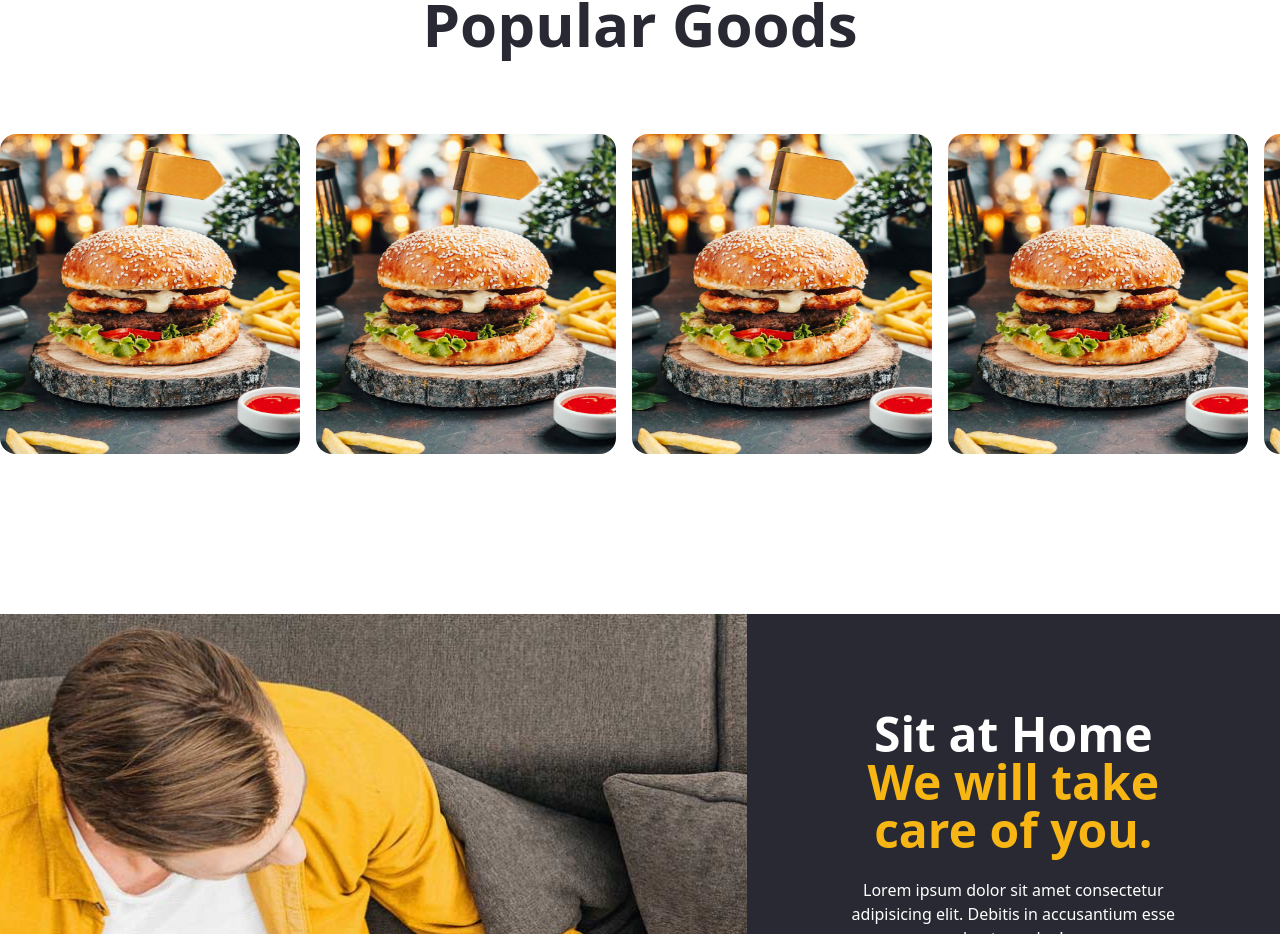
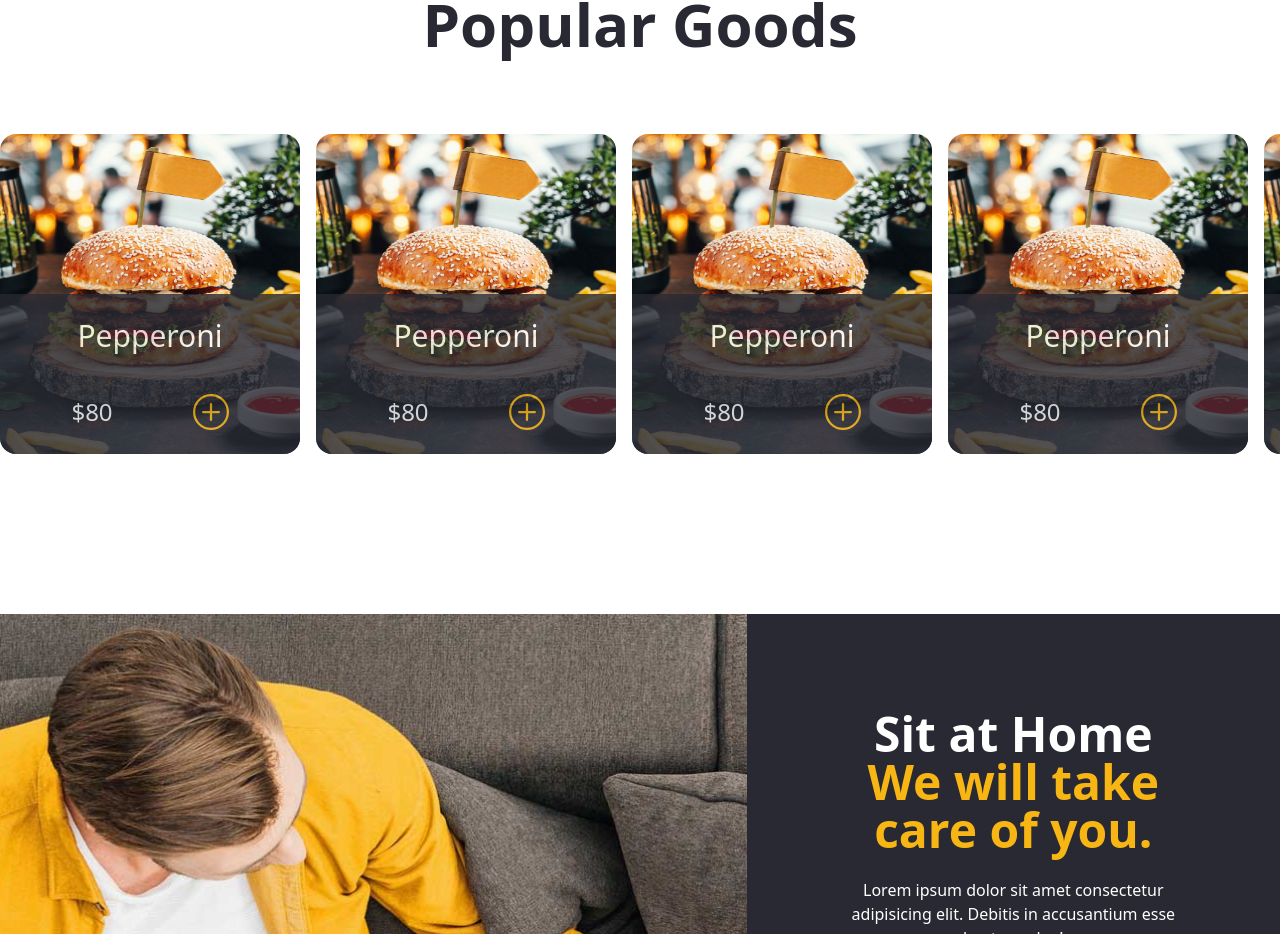
Before and after one commit to Marcos8060/Deliveroo, a React (Create React App) app: page / in a window 1280 px wide. Shown: the part 1480-2414 px from the top of the page. Built offline with nearby package versions, Linux system fonts and the light colour scheme.

Commit message:
made changes in the product component

```diff
--- a/src/components/Products.js
+++ b/src/components/Products.js
@@ -43,7 +43,7 @@ const Products = () => {
 
         <div className='flex gap-4 items-center my-6 overflow-x-scroll no-scrollbar'>
 
-          <div className="hover:relative hover:cursor-pointer card--wrapper">
+          <div className="relative hover:cursor-pointer card--wrapper">
             <img className='h-80 w-80 rounded-2xl' src={burger} alt='burger' />
             <div className="absolute bottom-0 left-0 right-0 px-2 py-4 h-1/2 bg-black rounded-bl-2xl rounded-br-2xl	flex flex-col justify-center items-center w-12/12 opacity-80 text-white">
               <p className='text-3xl mb-10 font-thin'>Pepperoni</p>
@@ -54,7 +54,7 @@ const Products = () => {
             </div>
           </div>
 
-          <div className="hover:relative hover:cursor-pointer card--wrapper">
+          <div className="relative hover:cursor-pointer card--wrapper">
             <img className='h-80 w-80 rounded-2xl' src={burger} alt='burger' />
             <div className="absolute bottom-0 left-0 right-0 px-2 py-4 h-1/2 bg-black rounded-bl-2xl rounded-br-2xl	flex flex-col justify-center items-center w-12/12 opacity-80 text-white">
               <p className='text-3xl mb-10 font-thin'>Pepperoni</p>
@@ -65,7 +65,7 @@ const Products = () => {
             </div>
           </div>
 
-          <div className="hover:relative hover:cursor-pointer card--wrapper">
+          <div className="relative hover:cursor-pointer card--wrapper">
             <img className='h-80 w-80 rounded-2xl' src={burger} alt='burger' />
             <div className="absolute bottom-0 left-0 right-0 px-2 py-4 h-1/2 bg-black rounded-bl-2xl rounded-br-2xl	flex flex-col justify-center items-center w-12/12 opacity-80 text-white">
               <p className='text-3xl mb-10 font-thin'>Pepperoni</p>
@@ -76,7 +76,7 @@ const Products = () => {
             </div>
           </div>
 
-          <div className="hover:relative hover:cursor-pointer card--wrapper">
+          <div className="relative hover:cursor-pointer card--wrapper">
             <img className='h-80 w-80 rounded-2xl' src={burger} alt='burger' />
             <div className="absolute bottom-0 left-0 right-0 px-2 py-4 h-1/2 bg-black rounded-bl-2xl rounded-br-2xl	flex flex-col justify-center items-center w-12/12 opacity-80 text-white">
               <p className='text-3xl mb-10 font-thin'>Pepperoni</p>
@@ -87,7 +87,7 @@ const Products = () => {
             </div>
           </div>
 
-          <div className="hover:relative hover:cursor-pointer card--wrapper">
+          <div className="relative hover:cursor-pointer card--wrapper">
             <img className='h-80 w-80 rounded-2xl' src={burger} alt='burger' />
             <div className="absolute bottom-0 left-0 right-0 px-2 py-4 h-1/2 bg-black rounded-bl-2xl rounded-br-2xl	flex flex-col justify-center items-center w-12/12 opacity-80 text-white">
               <p className='text-3xl mb-10 font-thin'>Pepperoni</p>
```
